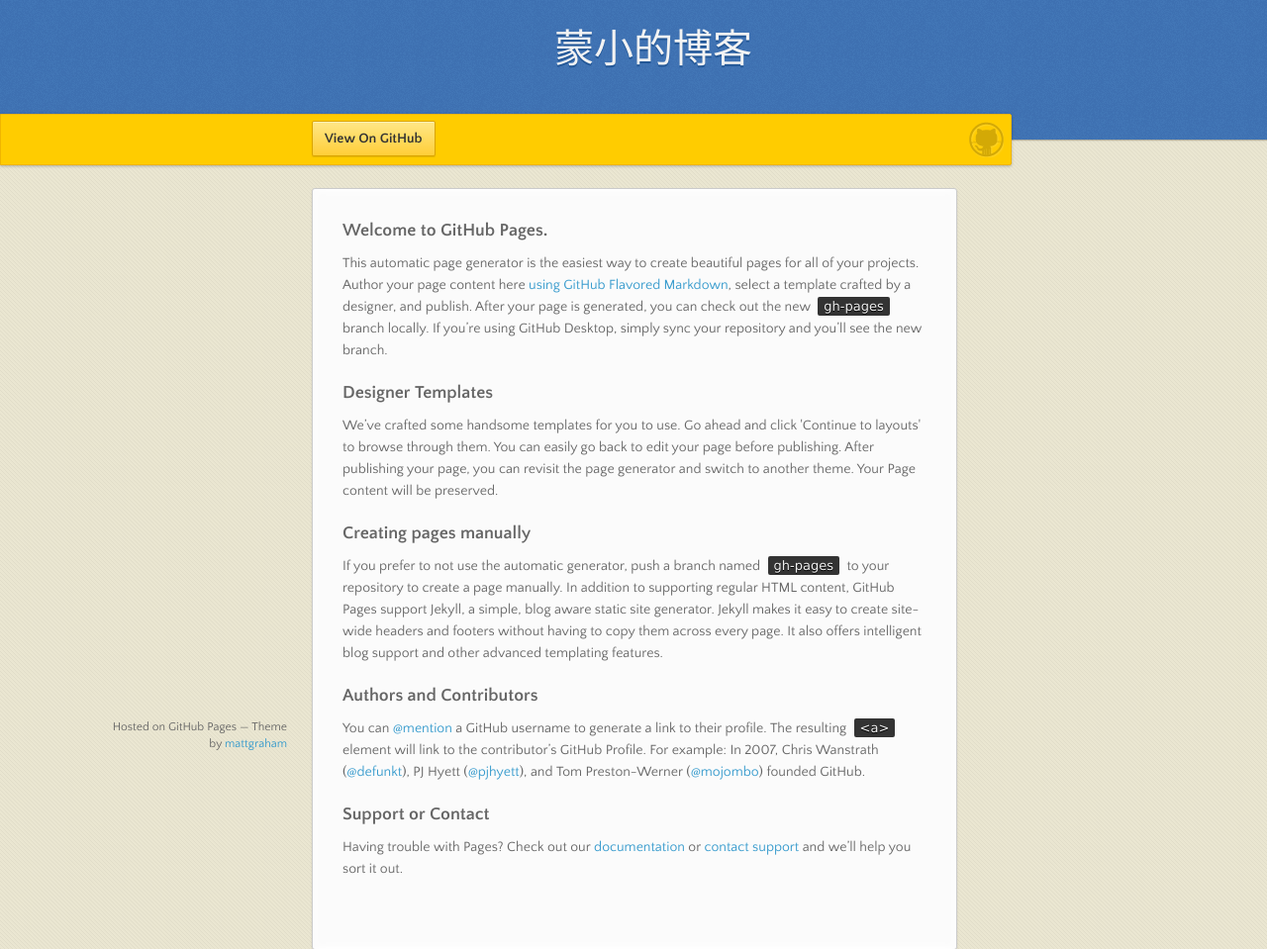
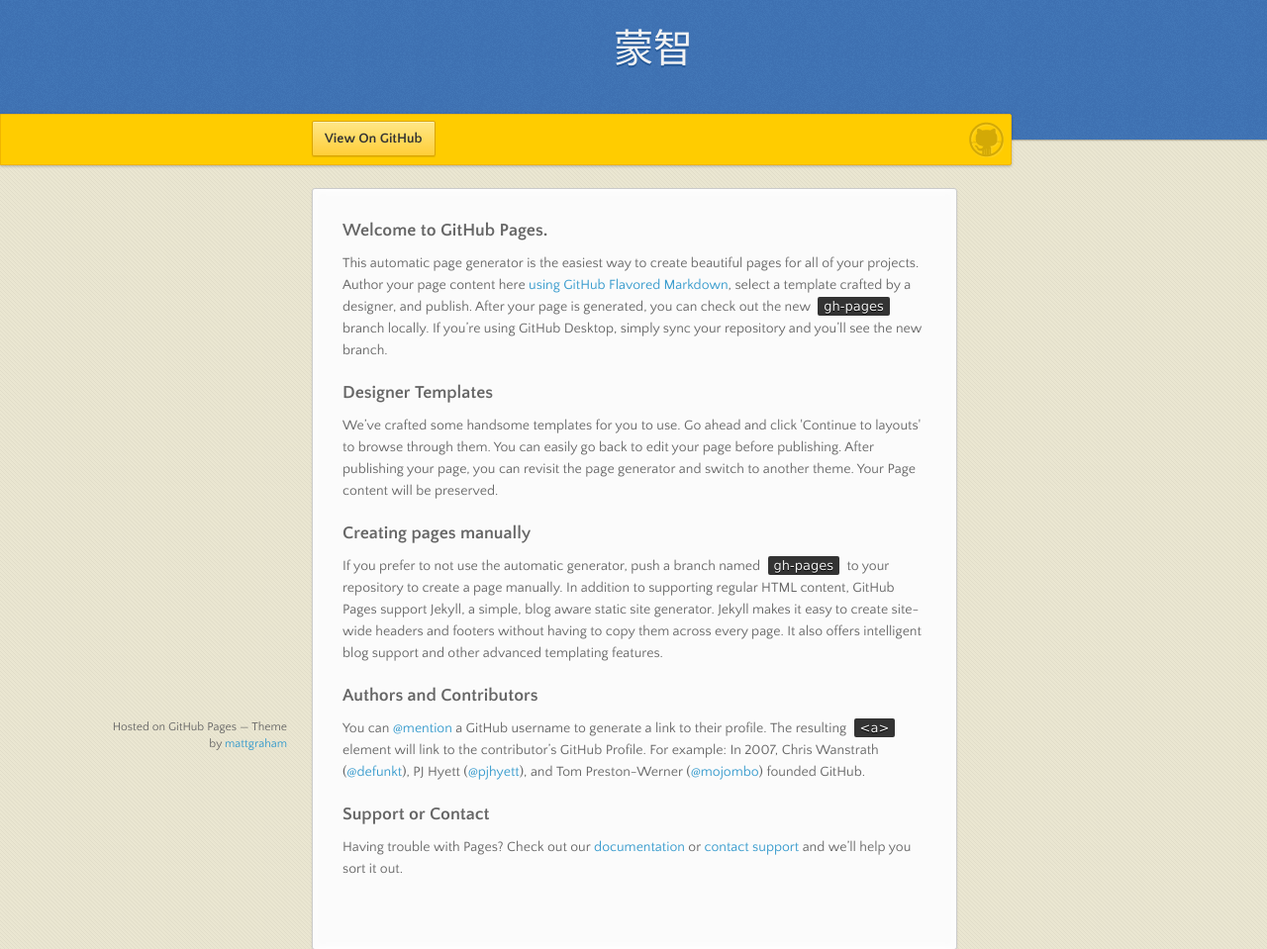
Before and after one commit to wdlm90/wdlm90.github.io, a plain HTML site: page index.html in a window 1280 px wide. Shown: the top 959 px of the page at 99% size. Drawn offline with nearby package versions, Linux system fonts and the light colour scheme.

Commit message:
Update index.html

```diff
--- a/index.html
+++ b/index.html
@@ -17,7 +17,7 @@
   <body>
 
       <header>
-        <h1>蒙小的博客</h1>
+        <h1>蒙智</h1>
         <p></p>
       </header>
 
```
